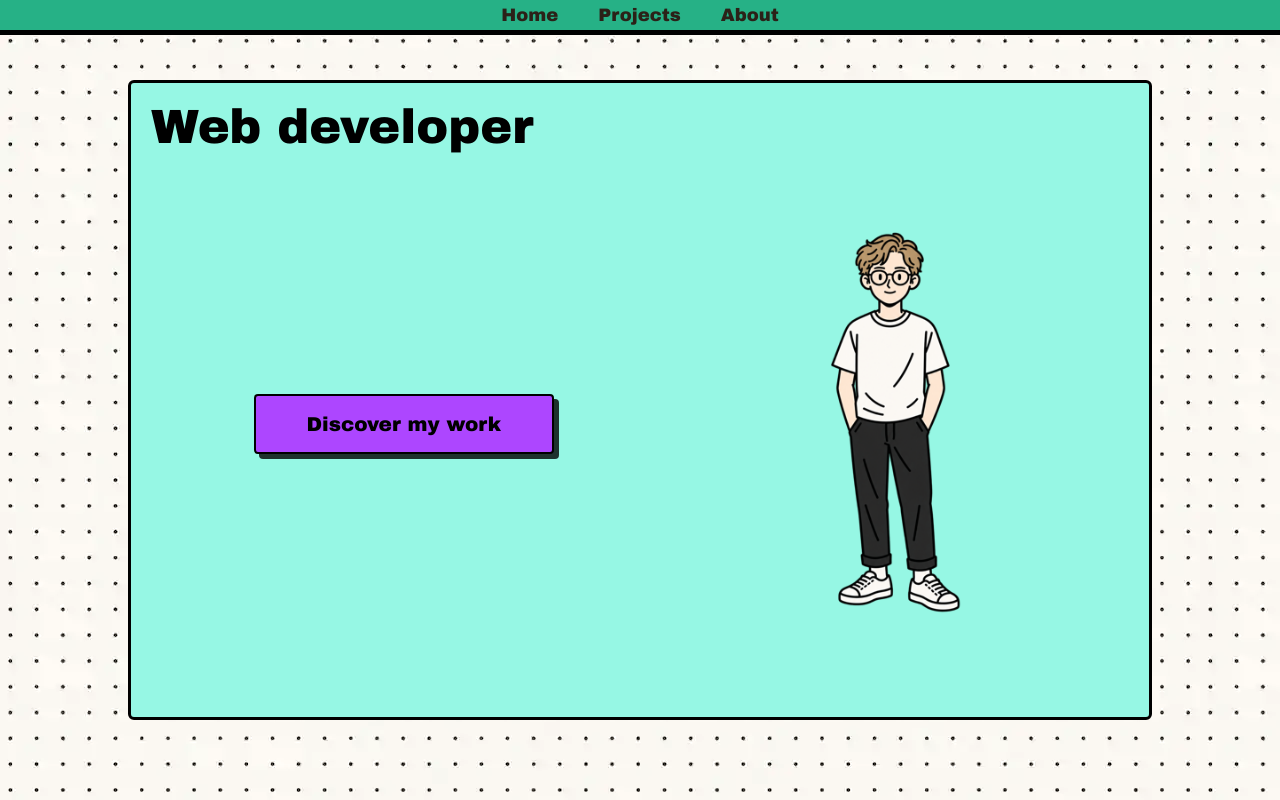
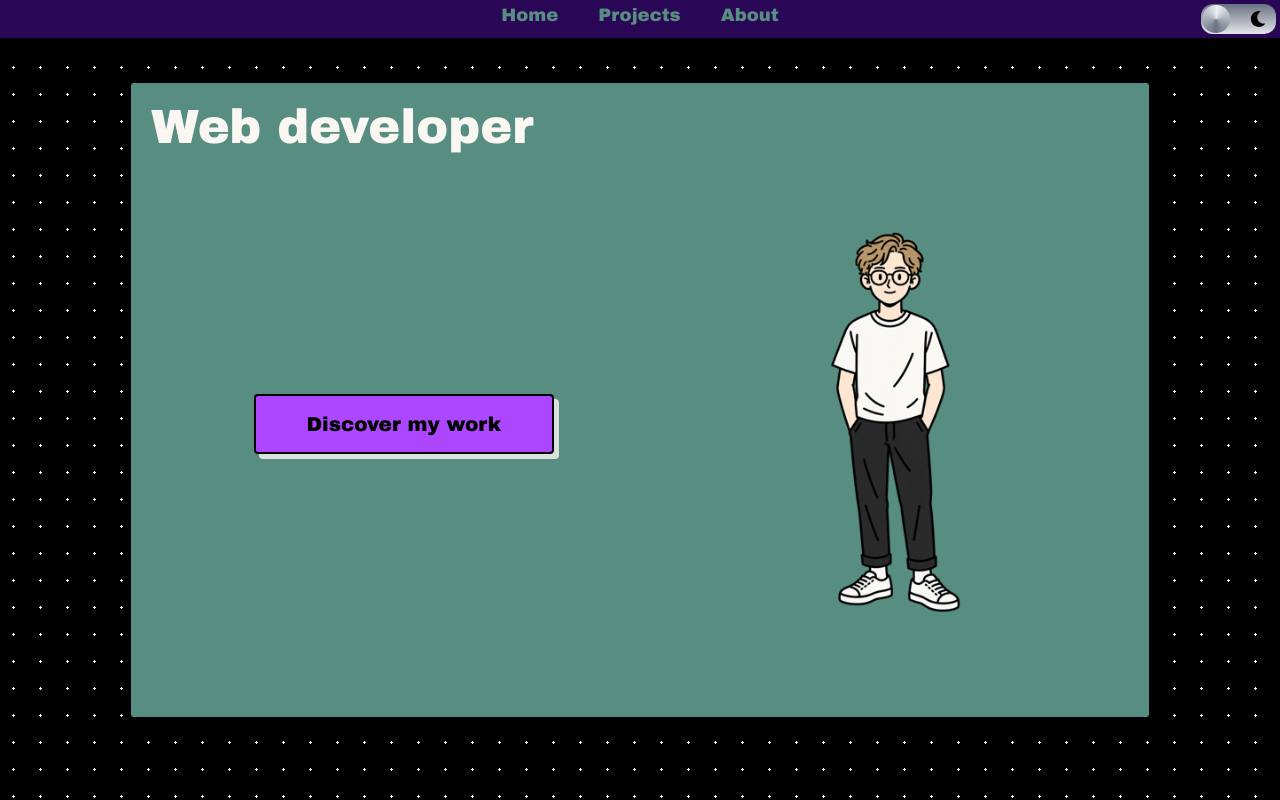
Before and after one commit to Carlbern/filipbernhard.com, a React (Vite) app: page / in a window 1280 px wide. Shown: the top 800 px of the page. Built offline with nearby package versions, Linux system fonts and the light colour scheme.

Commit message:
Added light and dark mode. Also change background image to  conic gradiant for better performance

```diff
--- a/src/components/ButtonSmall.tsx
+++ b/src/components/buttonSmall.tsx
@@ -8,7 +8,7 @@ type Props = {
 export function ButtonSmall(props: Props) {
   return (
     <div>
-      <button className="border-2 text-xs p-1 shadow-small hover:translate-y-1 hover:translate-x-1 hover:shadow-none hover:cursor-pointer">
+      <button className="border-2 text-xs p-1 shadow-small hover:translate-y-1 hover:translate-x-1 hover:shadow-none hover:cursor-pointer transition">
         <a
           target="_blank"
           href={`${props.url}`}
--- a/src/components/footer.tsx
+++ b/src/components/footer.tsx
@@ -9,7 +9,7 @@ import {
 } from "react-icons/fa";
 export function Footer() {
   return (
-    <div className="w-full bg-primary shadow-footer self-center mt-5 p-5 grid gap-5 sm:grid-cols-1 md:grid-cols-3">
+    <div className="w-full bg-primary text-standardtext shadow-footer self-center mt-5 p-5 grid gap-5 sm:grid-cols-1 md:grid-cols-3">
       <section className="flex flex-col justify-center items-center">
         <h3 className="text-lg font-bold">Navigation</h3>
         <nav className="flex flex-col items-center md:items-start">
--- a/src/components/header.tsx
+++ b/src/components/header.tsx
@@ -1,7 +1,7 @@
 import { useEffect, useState } from "react";
 import { Link } from "react-router";
 import { FaCaretLeft, FaCaretRight } from "react-icons/fa6";
-
+import { ToggleButton } from "./toggleButton";
 //Functions taken from https://stackoverflow.com/questions/36862334/get-viewport-window-height-in-reactjs#36862446
 function getWindowWidth() {
   const { innerWidth: width } = window;
@@ -23,10 +23,15 @@ export function Header() {
   const width = useWindowWidth();
   const [open, setOpen] = useState(false);
 
+  useEffect(() => {
+    setOpen(false);
+  }, []);
+
   if (width > 700) {
     return (
-      <div className="flex justify-center bg-primary shadow-header absolute w-full font-fira font-medium">
-        <nav className="text-lg text-accent flex gap-10 p-[1px]">
+      <div className="grid grid-cols-3 bg-primary shadow-header absolute w-full font-fira font-medium">
+        <div className="EMPTY SPACER"></div>
+        <nav className="flex justify-center text-lg text-accent flex gap-10 p-[1px]">
           <Link className="hover:underline" to="/">
             Home
           </Link>
@@ -37,13 +42,16 @@ export function Header() {
             About
           </Link>
         </nav>
+        <div className="flex justify-end p-1">
+          <ToggleButton />
+        </div>
       </div>
     );
   } else {
     return (
       <>
         {open ? (
-          <div className="fixed left-0 flex flex-col w-[75%] h-screen z-50 bg-blue-400/95 ">
+          <div className="text-standardtext fixed left-0 flex flex-col w-[75%] h-screen z-50 bg-blue-400/95 ">
             <div className="flex items-center justify-between">
               <h1 className="text-2xl underline">Navigation</h1>
               <FaCaretLeft
@@ -62,6 +70,9 @@ export function Header() {
                 About
               </Link>
             </nav>
+            <div className="flex w-[100%] items-center justify-center m-5">
+              <ToggleButton />
+            </div>
           </div>
         ) : (
           <FaCaretRight
--- a/src/components/projectCard.tsx
+++ b/src/components/projectCard.tsx
@@ -1,4 +1,4 @@
-import { ButtonSmall } from "./ButtonSmall";
+import { ButtonSmall } from "./buttonSmall";
 
 type Props = {
   title: string;
@@ -39,13 +39,23 @@ export function ProductCard(props: Props) {
         color: textColorMap[props.technologies[0]],
       }}
     >
-      <h3 className="text-lg font-semibold">{props.title}</h3>
+      <h3
+        className="text-lg font-semibold"
+        style={{ color: textColorMap[props.technologies[0]] }}
+      >
+        {props.title}
+      </h3>
       <img
         className="w-full rounded-md shadow-small shadow-gray-500"
         src={props.imageURL}
         alt={props.title}
       />
-      <p className="text-sm h-[100%]">{props.description}</p>
+      <p
+        className="text-sm h-[100%]"
+        style={{ color: textColorMap[props.technologies[0]] }}
+      >
+        {props.description}
+      </p>
       <div className="flex flex-row gap-5 justify-center">
         {props.githubLink !== "" && (
           <div>
--- /dev/null
+++ b/src/components/toggleButton.tsx
@@ -0,0 +1,42 @@
+import { useEffect, useState } from "react";
+import { FaMoon, FaSun } from "react-icons/fa";
+import { GrSun } from "react-icons/gr";
+
+export function ToggleButton() {
+  const [darkMode, setDarkMode] = useState(true);
+
+  useEffect(() => {
+    if (darkMode) {
+      document.documentElement.classList.add("dark");
+    } else {
+      document.documentElement.classList.remove("dark");
+    }
+  }, []);
+
+  function toggleDark() {
+    if (document.documentElement.classList.contains("dark")) {
+      document.documentElement.classList.remove("dark");
+      setDarkMode(false);
+      document
+        .getElementsByClassName("toggleBall")[0]
+        .classList.add("translate-x-10");
+    } else {
+      document.documentElement.classList.toggle("dark");
+      setDarkMode(true);
+      document
+        .getElementsByClassName("toggleBall")[0]
+        .classList.remove("translate-x-10");
+    }
+  }
+
+  return (
+    <div
+      onClick={toggleDark}
+      className="toggleButton flex items-center p-[1px] h-[30px] w-[75px] rounded-xl bg-linear-to-t from-gray-200 to-gray-500"
+    >
+      <div className="toggleBall w-[28px] h-[28px] transform rounded-3xl bg-conic from-gray-100 via-gray-500 to-gray-200 transition duration-400"></div>
+      {darkMode && <FaMoon className="transform translate-x-5" />}
+      {!darkMode && <GrSun className="transform -translate-x-5 " />}
+    </div>
+  );
+}
--- a/src/index.css
+++ b/src/index.css
@@ -11,9 +11,10 @@
   }
 }
 @theme {
-  --shadow-corner: 10px 10px rgba(0, 0, 0, 0.8);
-  --shadow-full: 10px 10px rgba(0, 0, 0, 0.8), 20px 20px rgba(50, 50, 50, 0.8);
-  --shadow-small: 5px 5px rgba(0, 0, 0, 0.8);
+  --shadow-corner: 10px 10px var(--color-box-shadow);
+  --shadow-full:
+    10px 10px var(--color-box-shadow), 20px 20px rgba(50, 50, 50, 0.8);
+  --shadow-small: 5px 5px var(--color-box-shadow);
   --shadow-header: 0 0 0 5px rgba(0, 0, 0, 1);
   --shadow-footer: 0px -5px rgba(0, 0, 0, 1);
 }
@@ -21,7 +22,12 @@
   --color-background: rgba(250, 247, 242, 1);
   --color-primary: #26b186;
   --color-secondary: #e0da51;
-  --color-accent: rgba(43, 33, 24, 1);
+  --color-accent: #96f7e4;
+  --color-standardtext: black;
+
+  --color-box-shadow: rgba(0, 0, 0, 0.8);
+
+  --conic-gradiant: conic-gradiant(gray, white, gray);
 }
 
 @keyframes pulse {
@@ -33,12 +39,31 @@
 * {
   font-family: archivo;
 }
+h1,
+h2,
+h3,
+h4,
+p {
+  color: var(--color-standardtext);
+}
+
 html,
 body {
-  background-image: url(../public/assets/images/background.webp);
+  background-color: var(--color-background);
+  background-image: radial-gradient(
+    circle,
+    var(--color-standardtext) 1.25px,
+    transparent 1.4px
+  );
+  background-size: 27px 27px;
 }
-@media only screen and (max-width: 600px) {
-  body {
-    background-image: url(../public/assets/images/backgroundMobile.webp);
-  }
+
+.dark {
+  --color-primary: #2a0756;
+  --color-secondary: #716d1d;
+  --color-background: rgb(0, 0, 0);
+  --color-accent: #588d82;
+  --color-standardtext: rgba(250, 247, 242, 1);
+
+  --color-box-shadow: rgba(250, 247, 242, 0.8);
 }
--- a/src/pages/about.tsx
+++ b/src/pages/about.tsx
@@ -8,7 +8,7 @@ export default function About() {
   }, []);
   return (
     <div className="min-h-screen">
-      <div className="pt-10 px-5 md:p-10 grid grid-cols-1 lg:grid-cols-3 lg:gap-10">
+      <div className="pt-10 px-5 md:p-10 grid grid-cols-1 lg:grid-cols-3 lg:gap-10 text-standardtext">
         <div>
           <aside className="flex flex-col justify-center">
             <img
--- a/src/pages/home.tsx
+++ b/src/pages/home.tsx
@@ -9,7 +9,7 @@ export default function Home() {
   return (
     <div className="min-h-screen flex flex-col">
       <div className="flex h-[100dvh] justify-center items-center">
-        <div className="flex flex-col p-5 bg-teal-200 w-[95%] lg:w-[80%] h-[95%] md:h-[80%] border-3 rounded-md">
+        <div className="flex flex-col p-5 bg-accent w-[95%] lg:w-[80%] h-[95%] md:h-[80%] border-3 rounded-md">
           <h1 className="text-4xl lg:text-5xl">Web developer</h1>
           <div className="h-full flex items-center justify-around">
             <NavLink
--- a/src/pages/projects.tsx
+++ b/src/pages/projects.tsx
@@ -3,7 +3,7 @@ import { ProjectSection } from "../components/projectSection";
 export default function Projects() {
   const universitySection = useRef(null);
   const personalSection = useRef(null);
-  const professionalSection = useRef(null);
+  //const professionalSection = useRef(null);
 
   const scrollToSection = (elementRef: any) => {
     window.scrollTo({
@@ -17,7 +17,7 @@ export default function Projects() {
 
   let [universityProjects, setUniversityProjects]: any = useState([]);
   let [personalProjects, setPersonalProjects]: any = useState([]);
-  let [professionalProjects, setProfessionalProjects]: any = useState([]);
+  //let [professionalProjects, setProfessionalProjects]: any = useState([]);
 
   let url = "https://filipbernhard.com:3000";
 
@@ -32,13 +32,13 @@ export default function Projects() {
           const personal = json.filter(
             (project: any) => project.category === "personal",
           );
-          const professional = json.filter(
+          /* const professional = json.filter(
             (project: any) => project.category === "professional",
-          );
+          ); */
 
           setUniversityProjects(university);
           setPersonalProjects(personal);
-          setProfessionalProjects(professional);
+          //setProfessionalProjects(professional);
         });
     } catch (error) {
       setError(error instanceof Error ? error.message : String(error));
```
Also changed, not shown: public/assets/images/background.webp (deleted), public/assets/images/backgroundMobile.webp (deleted).
